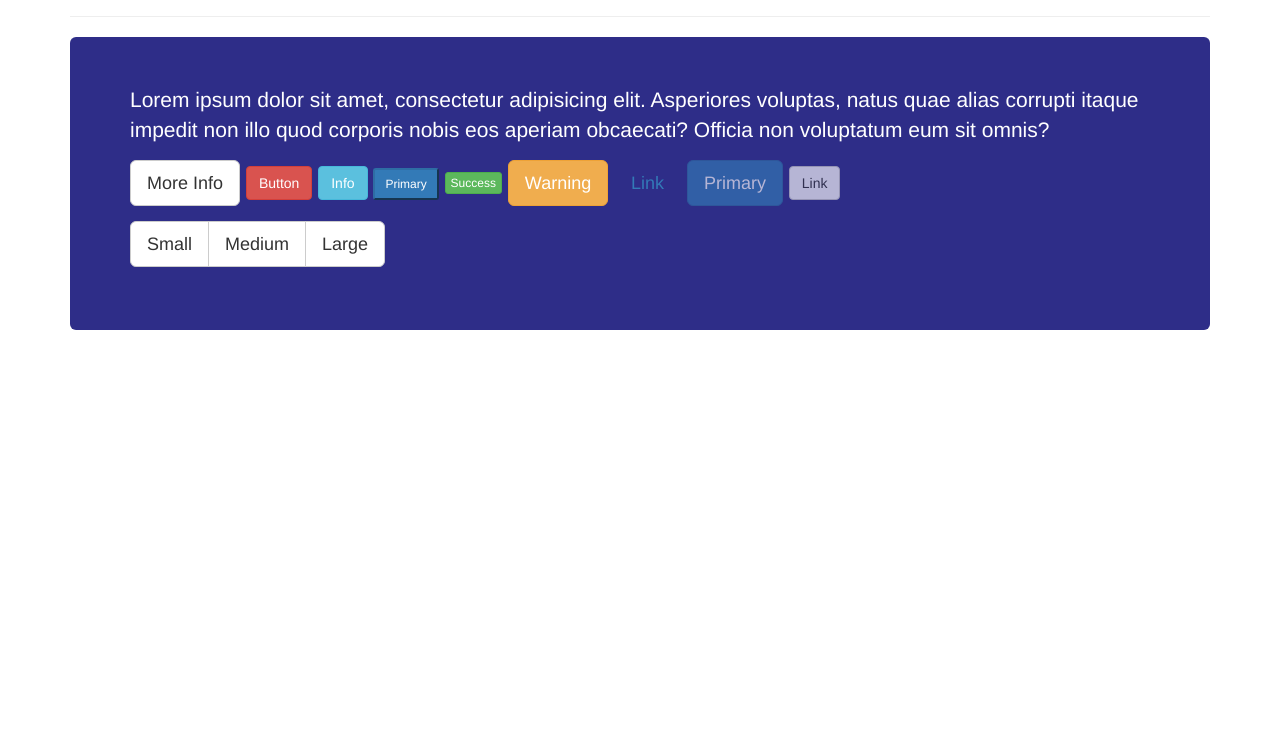
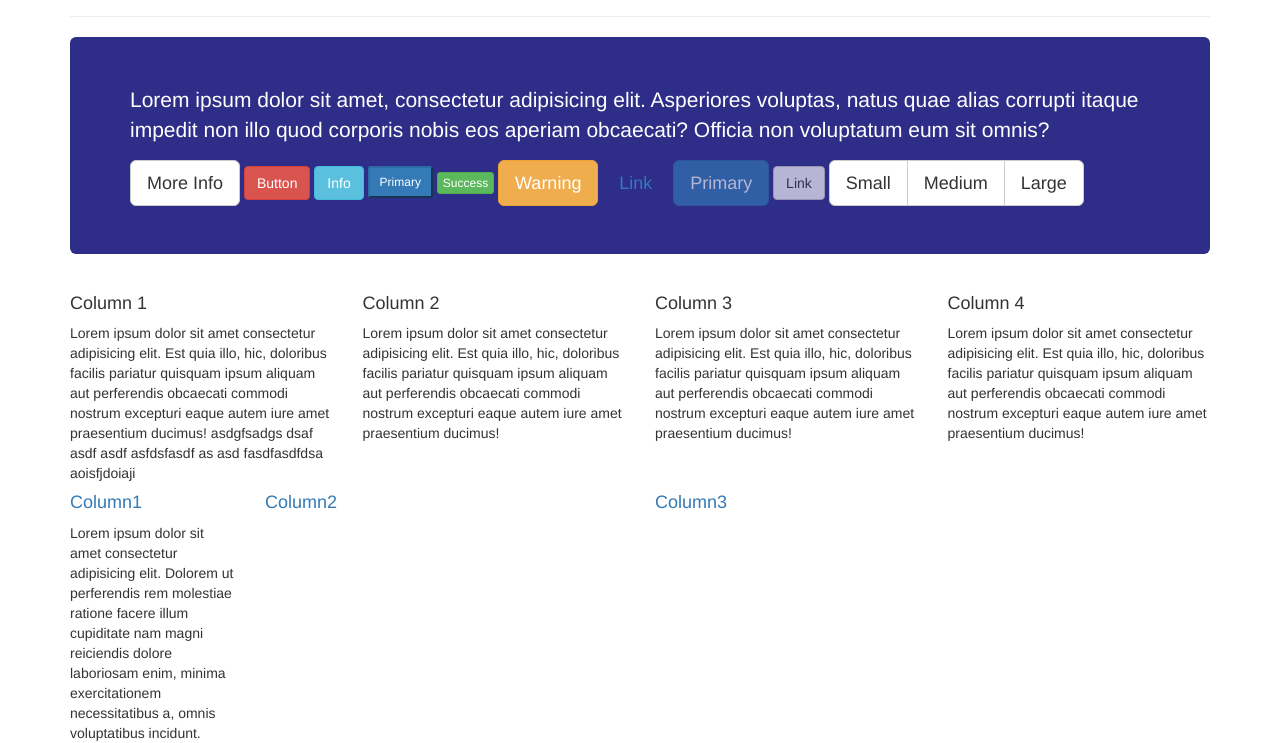
Before and after one commit to SHJoon/bootstrap-demo, a plain HTML site: page index.html in a window 1280 px wide. Shown: the part 83-826 px from the top of the page. Before the commit the page ends 800 px from the top, so only its background shows below. Drawn offline with nearby package versions, Linux system fonts and the light colour scheme.

Commit message:
Collapsible divs

```diff
--- a/index.html
+++ b/index.html
@@ -12,6 +12,14 @@
       integrity="sha384-HSMxcRTRxnN+Bdg0JdbxYKrThecOKuH5zCYotlSAcp1+c8xmyTe9GYg1l9a69psu"
       crossorigin="anonymous"
     />
+    <script
+      src="https://ajax.googleapis.com/ajax/libs/jquery/2.1.3/jquery.min.js"
+      defer
+    ></script>
+    <script
+      src="https://maxcdn.bootstrapcdn.com/bootstrap/3.4.1/js/bootstrap.min.js"
+      defer
+    ></script>
 
     <style>
       .jumbotron {
@@ -45,7 +53,7 @@
         </p>
 
         <!-- Buttons -->
-        <p>
+        <div>
           <!-- "role" isn't required, but it helps the readers -->
           <a href="#" class="btn btn-default btn-lg" role="button">More Info</a>
 
@@ -59,23 +67,100 @@
           <button type="submit" class="btn btn-warning btn-lg">Warning</button>
           <button type="submit" class="btn btn-link btn-lg">Link</button>
 
-          <button type="button" class="btn btn-lg btn-primary" disabled="disabled">Primary</button>
+          <button
+            type="button"
+            class="btn btn-lg btn-primary"
+            disabled="disabled"
+          >
+            Primary
+          </button>
 
-          <a href="#" class="btn btn-default btn-md disabled" role="button">Link</a>
+          <a href="#" class="btn btn-default btn-md disabled" role="button"
+            >Link</a
+          >
 
           <div class="btn-group btn-group-lg" role="group">
             <button type="button" class="btn btn-default">Small</button>
             <button type="button" class="btn btn-default">Medium</button>
             <button type="button" class="btn btn-default">Large</button>
           </div>
-        </p>
+        </div>
       </div>
     </div>
 
-    <script
-      src="https://code.jquery.com/jquery-3.6.0.js"
-      integrity="sha256-H+K7U5CnXl1h5ywQfKtSj8PCmoN9aaq30gDh27Xc0jk="
-      crossorigin="anonymous"
-    ></script>
+    <div class="container">
+      <div class="row">
+        <div class="col-lg-3 col-md-3 col-sm-6 col-xs-12">
+          <h4>Column 1</h4>
+          Lorem ipsum dolor sit amet consectetur adipisicing elit. Est quia
+          illo, hic, doloribus facilis pariatur quisquam ipsum aliquam aut
+          perferendis obcaecati commodi nostrum excepturi eaque autem iure amet
+          praesentium ducimus! asdgfsadgs dsaf asdf asdf asfdsfasdf as asd
+          fasdfasdfdsa aoisfjdoiaji
+        </div>
+        <div class="col-lg-3 col-md-3 col-sm-6 col-xs-12">
+          <h4>Column 2</h4>
+          Lorem ipsum dolor sit amet consectetur adipisicing elit. Est quia
+          illo, hic, doloribus facilis pariatur quisquam ipsum aliquam aut
+          perferendis obcaecati commodi nostrum excepturi eaque autem iure amet
+          praesentium ducimus!
+        </div>
+
+        <div class="clearfix visible-sm"></div>
+
+        <div class="col-lg-3 col-md-3 col-sm-6 col-xs-12">
+          <h4>Column 3</h4>
+          Lorem ipsum dolor sit amet consectetur adipisicing elit. Est quia
+          illo, hic, doloribus facilis pariatur quisquam ipsum aliquam aut
+          perferendis obcaecati commodi nostrum excepturi eaque autem iure amet
+          praesentium ducimus!
+        </div>
+        <div class="col-lg-3 col-md-3 col-sm-6 col-xs-12">
+          <h4>Column 4</h4>
+          Lorem ipsum dolor sit amet consectetur adipisicing elit. Est quia
+          illo, hic, doloribus facilis pariatur quisquam ipsum aliquam aut
+          perferendis obcaecati commodi nostrum excepturi eaque autem iure amet
+          praesentium ducimus!
+        </div>
+      </div>
+    </div>
+
+    <div class="container">
+      <div class="row">
+        <div class="col-lg-2 col-md-2 col-sm-4 col-xs-12">
+          <h4><a href="#col1Content" data-toggle="collapse">Column1</a></h4>
+
+          <div id="col1Content" class="collapse in">
+            Lorem ipsum dolor sit amet consectetur adipisicing elit. Dolorem ut
+            perferendis rem molestiae ratione facere illum cupiditate nam magni
+            reiciendis dolore laboriosam enim, minima exercitationem
+            necessitatibus a, omnis voluptatibus incidunt.
+          </div>
+        </div>
+
+        <div class="col-lg-4 col-md-4 col-sm-8 col-xs-12">
+          <h4><a href="#col2Content" data-toggle="collapse">Column2</a></h4>
+
+          <div id="col2Content" class="collapse">
+            Lorem ipsum dolor sit, amet consectetur adipisicing elit. Quisquam,
+            facere? Maiores qui animi unde itaque, totam consectetur atque
+            quisquam, ipsa, velit ad alias dolor autem magnam veritatis quia
+            neque sint.
+          </div>
+        </div>
+
+        <div class="col-lg-4 col-md-4 col-sm-8 col-xs-12">
+          <h4><a href="#col3Content" data-toggle="collapse">Column3</a></h4>
+
+          <div id="col3Content" class="collapse">
+            Lorem ipsum dolor sit amet, consectetur adipisicing elit. Molestias,
+            quo? Modi doloribus repellat eos unde. Quia dolores quas ratione
+            sequi, corrupti totam magnam aut illo molestiae harum maiores
+            assumenda voluptatibus?
+          </div>
+        </div>
+      </div>
+    </div>
+
   </body>
 </html>
```
